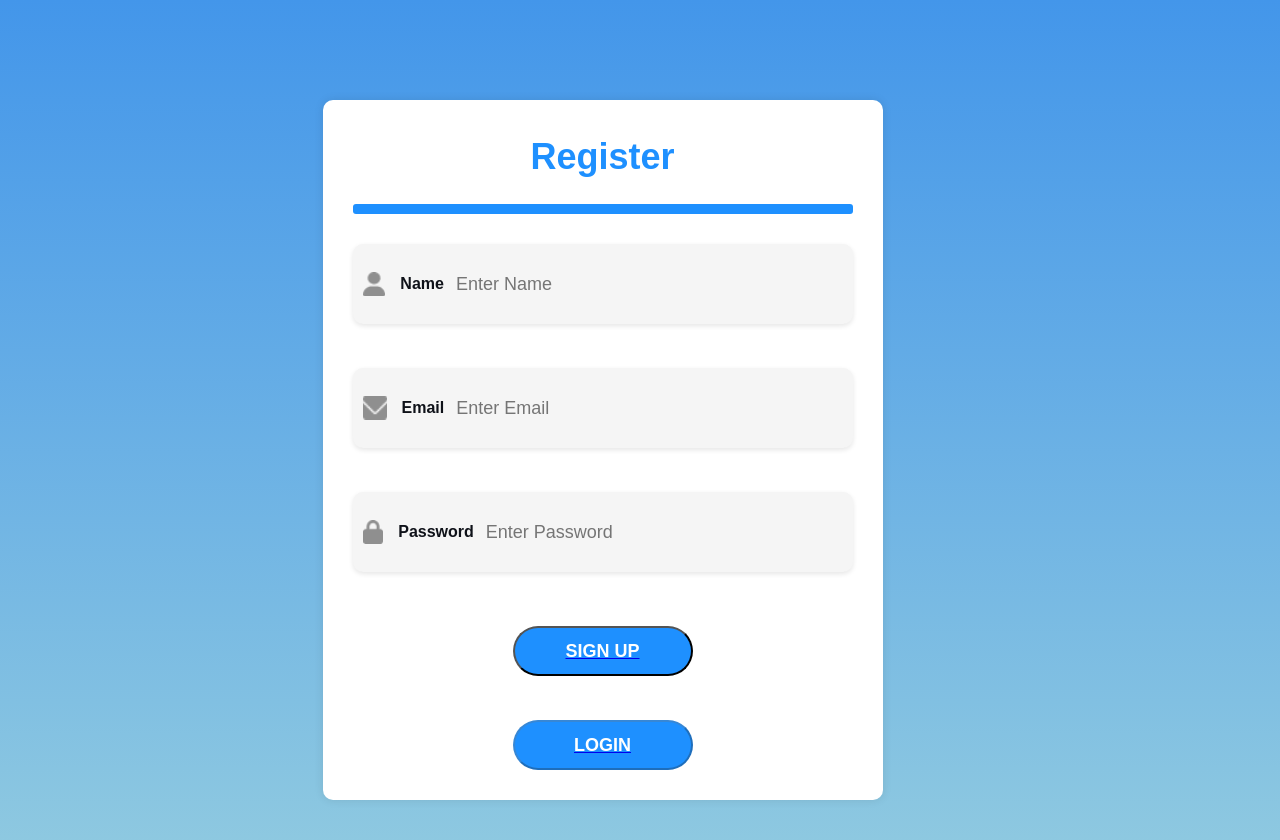
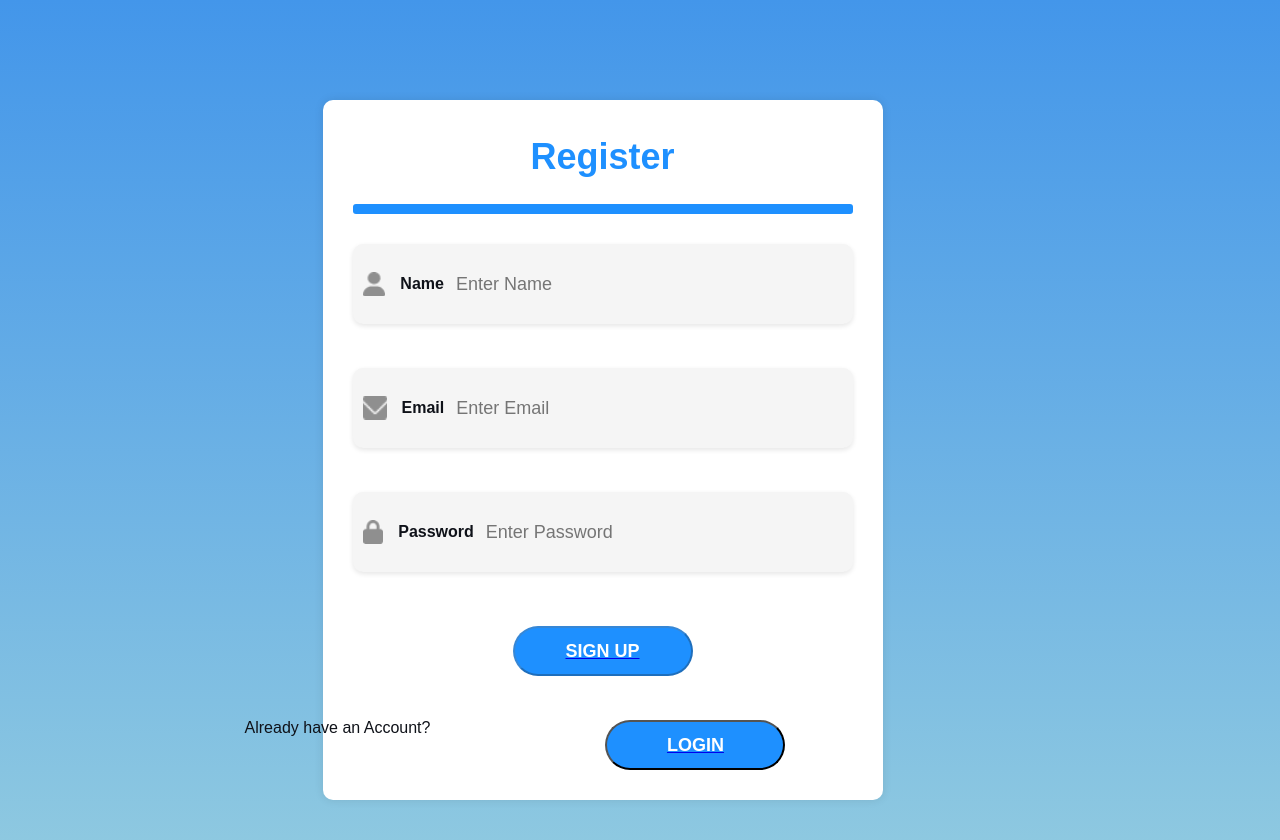
Before and after one commit to Criley71/mern5, a React (Create React App) app in the folder client/: page / in a window 1280 px wide. Shown: the top 840 px of the page. Built offline with nearby package versions, Linux system fonts and the light colour scheme.

Commit message:
disable fix

```diff
--- a/client/src/Register.js
+++ b/client/src/Register.js
@@ -77,15 +77,16 @@ function Register() {
                     <br />
                     <div className="submit-container">
                         <Link to='/login'>
-                        <button type='submit' className='submit'>
+                        <button type='submit' className='submit' disabled={!name || !email || !password}>
                             Sign Up
                         </button>
                         </Link>
                     </div>
                     <br />
                     <div className="submit-container">
+                        <p>Already have an Account?</p>
                         <Link to="/login">
-                            <button className='submit' disabled={!name && !email && !password}>
+                            <button className='submit' >
                                 Login
                             </button>
                         </Link>
```
